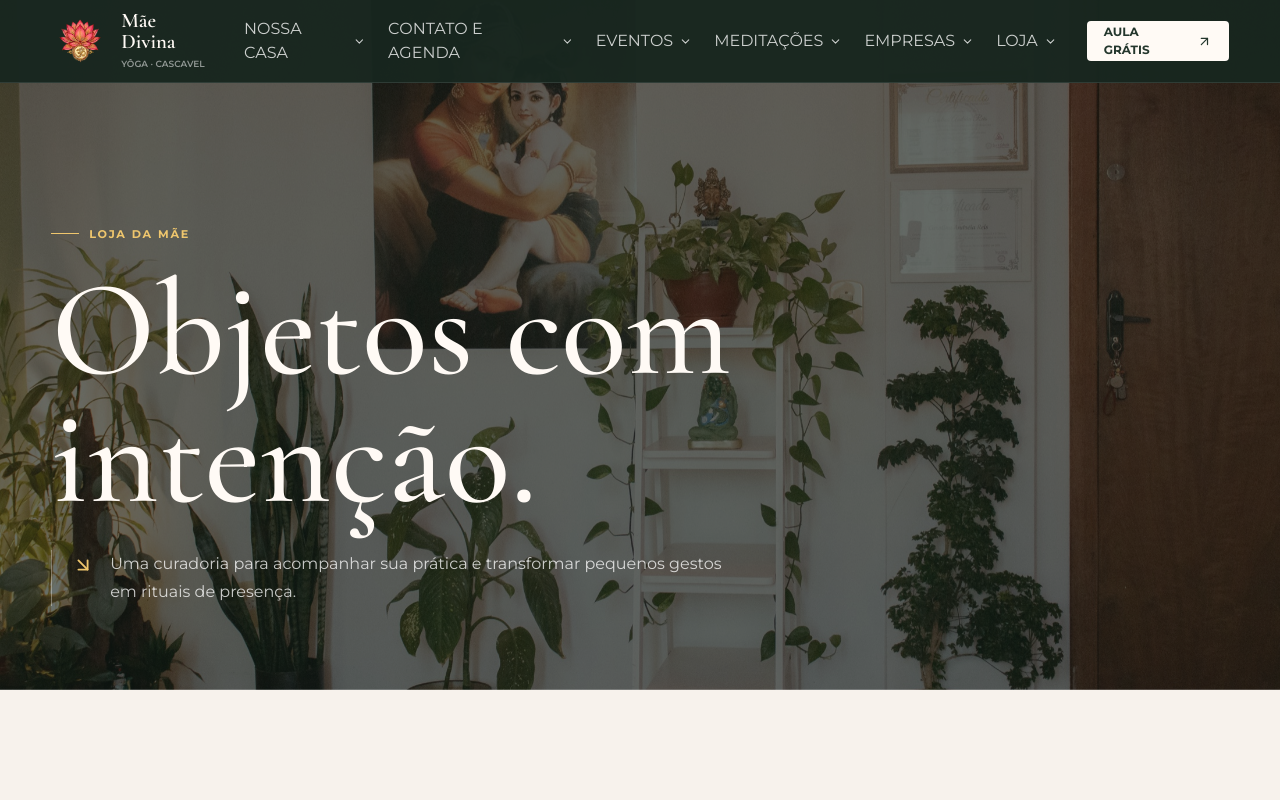
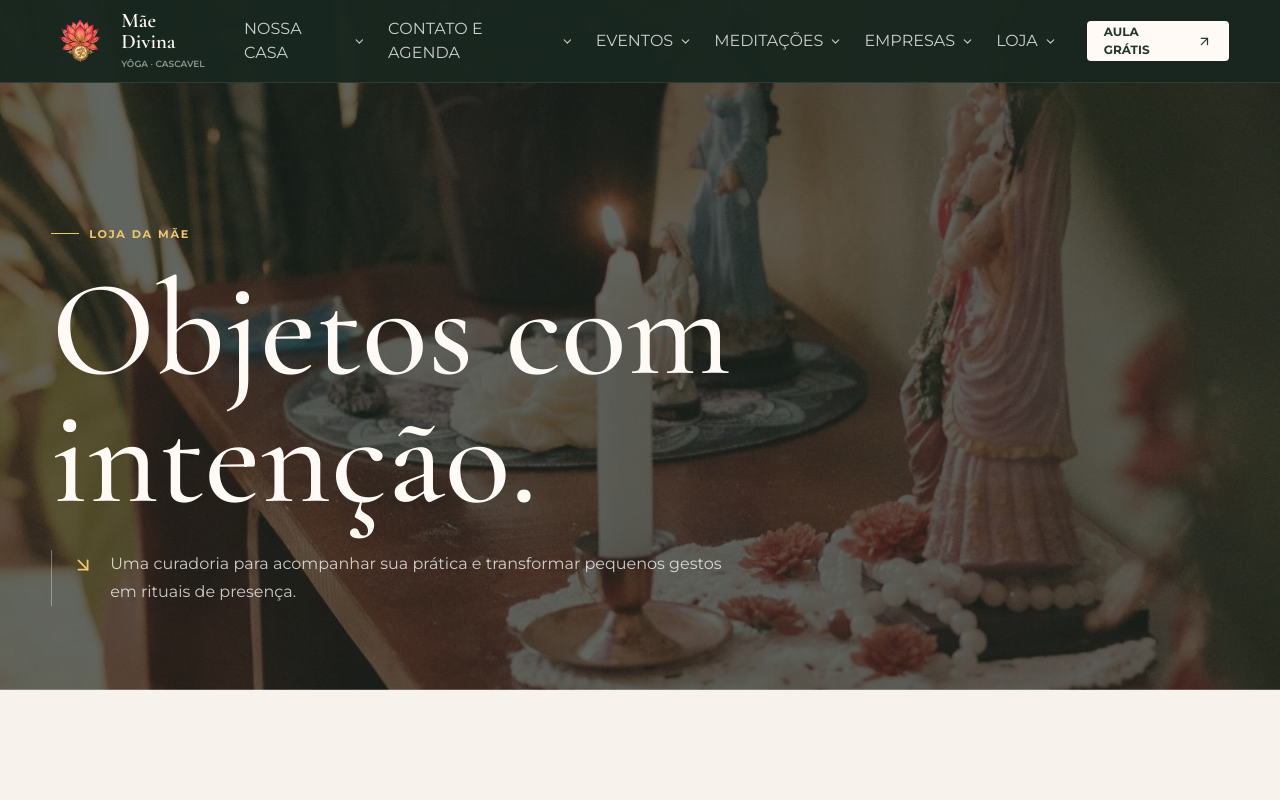
Before and after one commit to sejaanomalo-web/LP-MAE-DIVINA-YOGA, a Next.js app: page /loja in a window 1280 px wide. Shown: the top 800 px of the page. Built offline with nearby package versions, Linux system fonts and the light colour scheme.

Commit message:
feat: troca foto de fundo do hero da loja
Co-Authored-By: Claude Opus 5.5 <noreply@anthropic.com>

```diff
--- a/src/app/loja/page.tsx
+++ b/src/app/loja/page.tsx
@@ -17,9 +17,9 @@ export default function LojaPage() {
         eyebrow="Loja da Mãe"
         title="Objetos com intenção."
         text="Uma curadoria para acompanhar sua prática e transformar pequenos gestos em rituais de presença."
-        image="/images/casa-altar.jpg"
-        imageAlt="Detalhes e objetos do espaço Mãe Divina"
-        position="center"
+        image="/images/loja-altar-vela.jpg"
+        imageAlt="Altar com vela acesa, flores e imagens sagradas na Mãe Divina"
+        position="center 55%"
       />
       <section className="bg-paper py-24 md:py-36">
         <div className="content-shell">
```
Also changed, not shown: public/images/loja-altar-vela.jpg (added).
